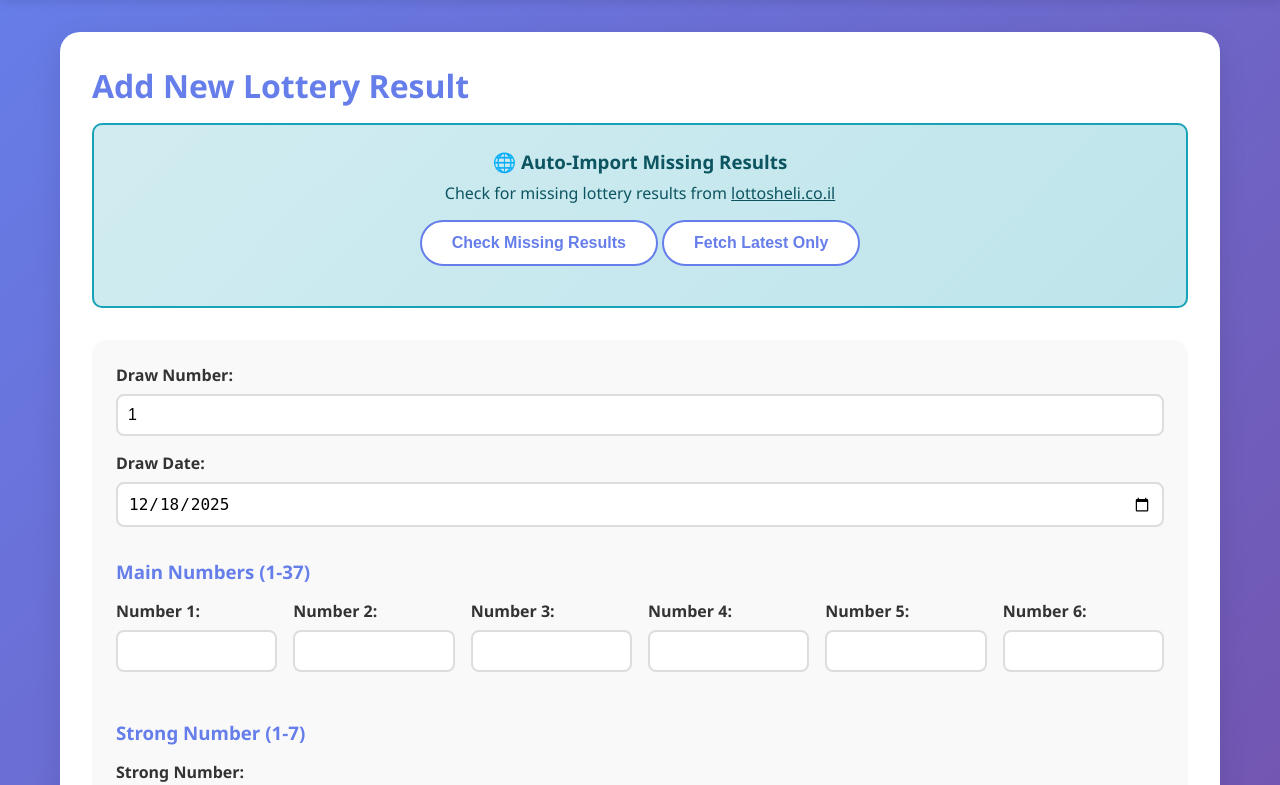
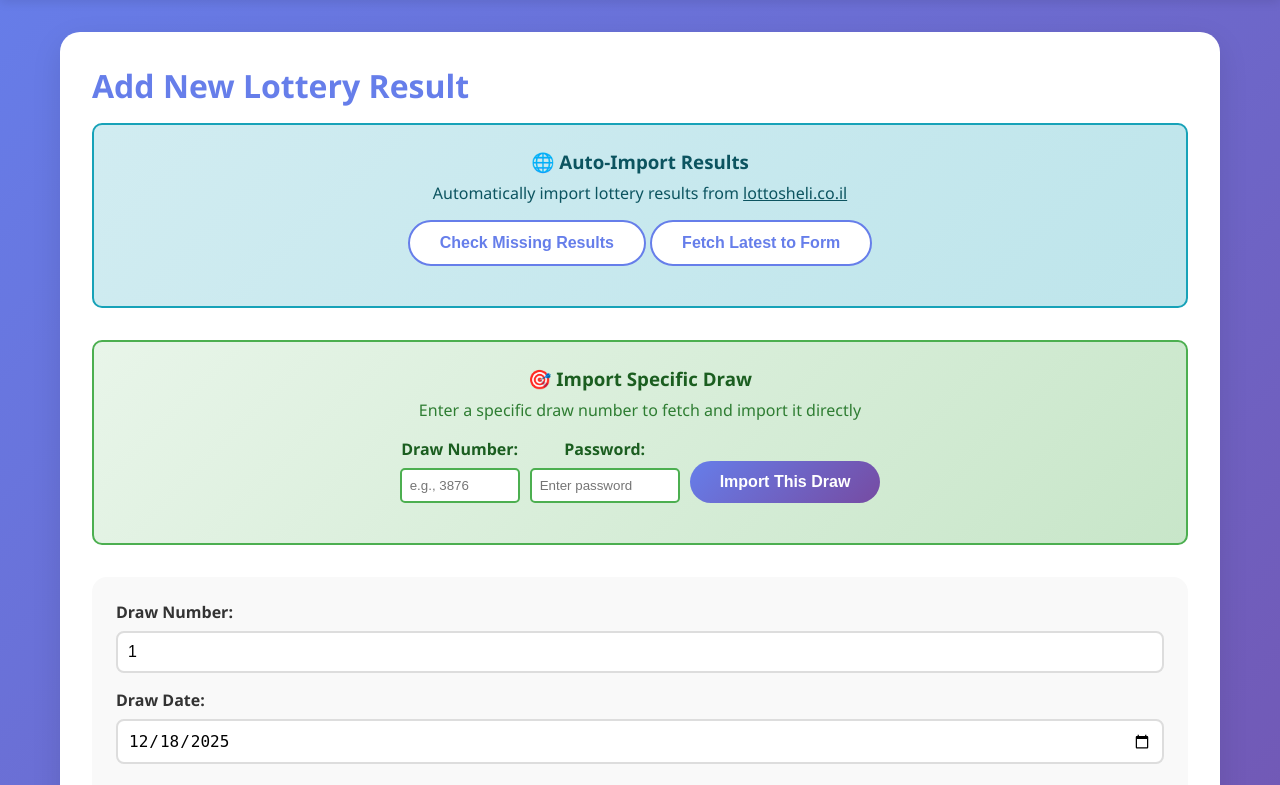
Before and after one commit to RosnerTal/lotto, a Flask app: page /add_result in a window 1280 px wide. Shown: the part 65-850 px from the top of the page. Run offline with Flask 3, Linux system fonts and the light colour scheme; data that the repository does not hold is empty.

Commit message:
Add feature to import specific draw number

```diff
--- a/app.py
+++ b/app.py
@@ -254,6 +254,77 @@ def api_check_missing():
     })
 
 
+@app.route('/import_specific', methods=['POST'])
+def import_specific():
+    """Import a specific draw number (password protected)"""
+    ADD_RESULT_PASSWORD = "Xhknrhkhui"
+
+    password = request.form.get('password', '')
+    if password != ADD_RESULT_PASSWORD:
+        return jsonify({"success": False, "error": "Incorrect password"}), 403
+
+    try:
+        draw_number = int(request.form.get('draw_number', 0))
+        if draw_number <= 0:
+            return jsonify({"success": False, "error": "Invalid draw number"}), 400
+    except ValueError:
+        return jsonify({"success": False, "error": "Invalid draw number"}), 400
+
+    from lotto_scraper import fetch_draw_result
+
+    # Check if draw already exists
+    db = LotteryDatabase()
+    db.connect()
+
+    # Try to fetch it
+    result = fetch_draw_result(draw_number)
+
+    if not result:
+        db.close()
+        return jsonify({
+            "success": False,
+            "error": f"Failed to fetch draw #{draw_number} from website. It may not exist or the website structure changed."
+        }), 500
+
+    # Check if already in database
+    existing = db.get_latest_results(limit=1000)  # Get a large set to search
+    existing_numbers = [r[0] for r in existing]
+
+    if draw_number in existing_numbers:
+        db.close()
+        return jsonify({
+            "success": False,
+            "error": f"Draw #{draw_number} already exists in database!"
+        }), 400
+
+    # Import the draw
+    try:
+        success = db.add_result(
+            result['draw_number'],
+            result['date'],
+            result['numbers'],
+            result['strong_number']
+        )
+
+        db.close()
+
+        if success:
+            return jsonify({
+                "success": True,
+                "imported": draw_number,
+                "date": result['date'],
+                "numbers": result['numbers'],
+                "strong_number": result['strong_number'],
+                "message": f"Successfully imported draw #{draw_number}"
+            })
+        else:
+            return jsonify({"success": False, "error": "Failed to save to database"}), 500
+
+    except Exception as e:
+        db.close()
+        return jsonify({"success": False, "error": f"Error: {str(e)}"}), 500
+
+
 @app.route('/import_missing', methods=['POST'])
 def import_missing():
     """Import all missing draws (password protected)"""
--- a/templates/add_result.html
+++ b/templates/add_result.html
@@ -19,12 +19,12 @@
     {% endif %}
 
     <div class="fetch-section">
-        <h3>🌐 Auto-Import Missing Results</h3>
-        <p>Check for missing lottery results from <a href="https://lottosheli.co.il/results/lotto" target="_blank">lottosheli.co.il</a></p>
+        <h3>🌐 Auto-Import Results</h3>
+        <p>Automatically import lottery results from <a href="https://lottosheli.co.il/results/lotto" target="_blank">lottosheli.co.il</a></p>
 
         <div style="margin-bottom: 1rem;">
             <button type="button" class="btn btn-secondary" onclick="checkMissing()">Check Missing Results</button>
-            <button type="button" class="btn btn-secondary" onclick="fetchLatestResult()">Fetch Latest Only</button>
+            <button type="button" class="btn btn-secondary" onclick="fetchLatestResult()">Fetch Latest to Form</button>
         </div>
 
         <div id="missing-info" style="display: none; margin-top: 1rem;">
@@ -38,6 +38,29 @@
         </div>
 
         <div id="fetch-status"></div>
+    </div>
+
+    <div class="fetch-section" style="background: linear-gradient(135deg, #e8f5e9 0%, #c8e6c9 100%); border-color: #4caf50;">
+        <h3 style="color: #1b5e20;">🎯 Import Specific Draw</h3>
+        <p style="color: #2e7d32;">Enter a specific draw number to fetch and import it directly</p>
+
+        <div style="display: flex; gap: 10px; justify-content: center; align-items: center; flex-wrap: wrap; margin-top: 1rem;">
+            <div>
+                <label for="specific-draw" style="display: block; margin-bottom: 0.5rem; color: #1b5e20; font-weight: 600;">Draw Number:</label>
+                <input type="number" id="specific-draw" placeholder="e.g., 3876"
+                       style="padding: 8px; border: 2px solid #4caf50; border-radius: 5px; width: 120px;" min="1">
+            </div>
+            <div>
+                <label for="specific-password" style="display: block; margin-bottom: 0.5rem; color: #1b5e20; font-weight: 600;">Password:</label>
+                <input type="password" id="specific-password" placeholder="Enter password"
+                       style="padding: 8px; border: 2px solid #4caf50; border-radius: 5px; width: 150px;">
+            </div>
+            <div style="margin-top: 1.5rem;">
+                <button type="button" class="btn btn-primary" onclick="importSpecific()">Import This Draw</button>
+            </div>
+        </div>
+
+        <div id="specific-status" style="margin-top: 1rem;"></div>
     </div>
 
     <form method="POST" class="add-result-form" id="addResultForm">
@@ -157,6 +180,62 @@
             });
     }
 
+    // Import a specific draw
+    function importSpecific() {
+        const drawNumber = document.getElementById('specific-draw').value;
+        const password = document.getElementById('specific-password').value;
+        const statusDiv = document.getElementById('specific-status');
+
+        if (!drawNumber) {
+            statusDiv.innerHTML = '<p style="color: #dc3545;">✗ Please enter a draw number.</p>';
+            return;
+        }
+
+        if (!password) {
+            statusDiv.innerHTML = '<p style="color: #dc3545;">✗ Please enter password.</p>';
+            return;
+        }
+
+        statusDiv.innerHTML = `<p style="color: #667eea;">⏳ Fetching and importing draw #${drawNumber}...</p>`;
+
+        const formData = new FormData();
+        formData.append('draw_number', drawNumber);
+        formData.append('password', password);
+
+        fetch('/import_specific', {
+            method: 'POST',
+            body: formData
+        })
+            .then(response => response.json())
+            .then(data => {
+                if (data.success) {
+                    statusDiv.innerHTML = `
+                        <div style="background: #d4edda; padding: 1rem; border-radius: 8px; border: 2px solid #28a745;">
+                            <p style="color: #155724; margin: 0;"><strong>✓ ${data.message}</strong></p>
+                            <p style="color: #155724; margin: 0.5rem 0 0 0;">
+                                Date: ${data.date} | Numbers: ${data.numbers.join(', ')} | Strong: ${data.strong_number}
+                            </p>
+                        </div>
+                    `;
+
+                    // Clear inputs
+                    document.getElementById('specific-draw').value = '';
+                    document.getElementById('specific-password').value = '';
+
+                    // Refresh the page stats after 1 second
+                    setTimeout(() => {
+                        window.location.reload();
+                    }, 2000);
+                } else {
+                    statusDiv.innerHTML = `<p style="color: #dc3545;">✗ ${data.error}</p>`;
+                }
+            })
+            .catch(error => {
+                console.error('Error:', error);
+                statusDiv.innerHTML = '<p style="color: #dc3545;">✗ Error importing draw.</p>';
+            });
+    }
+
     // Import missing draws
     function importMissing() {
         const password = document.getElementById('import-password').value;
```
